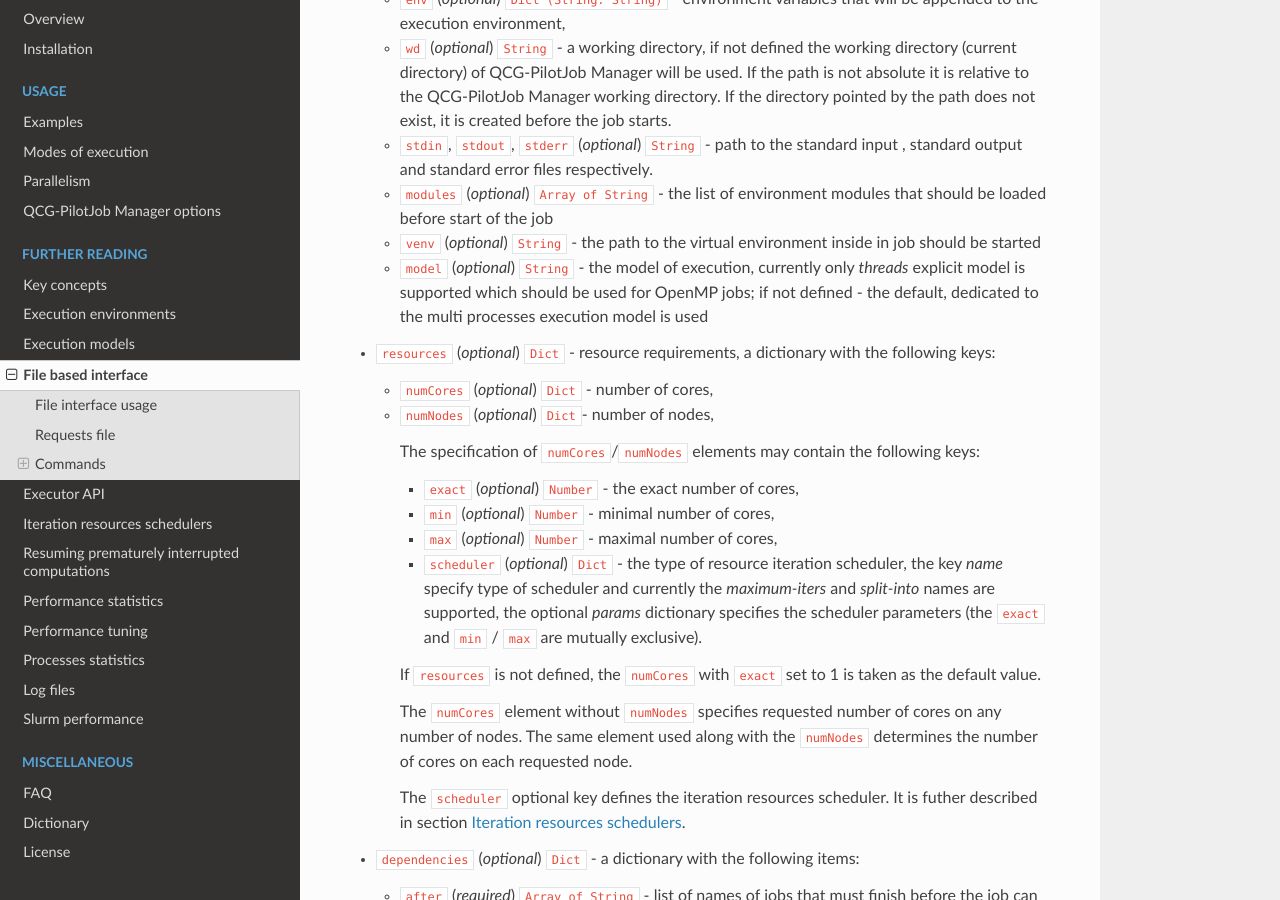
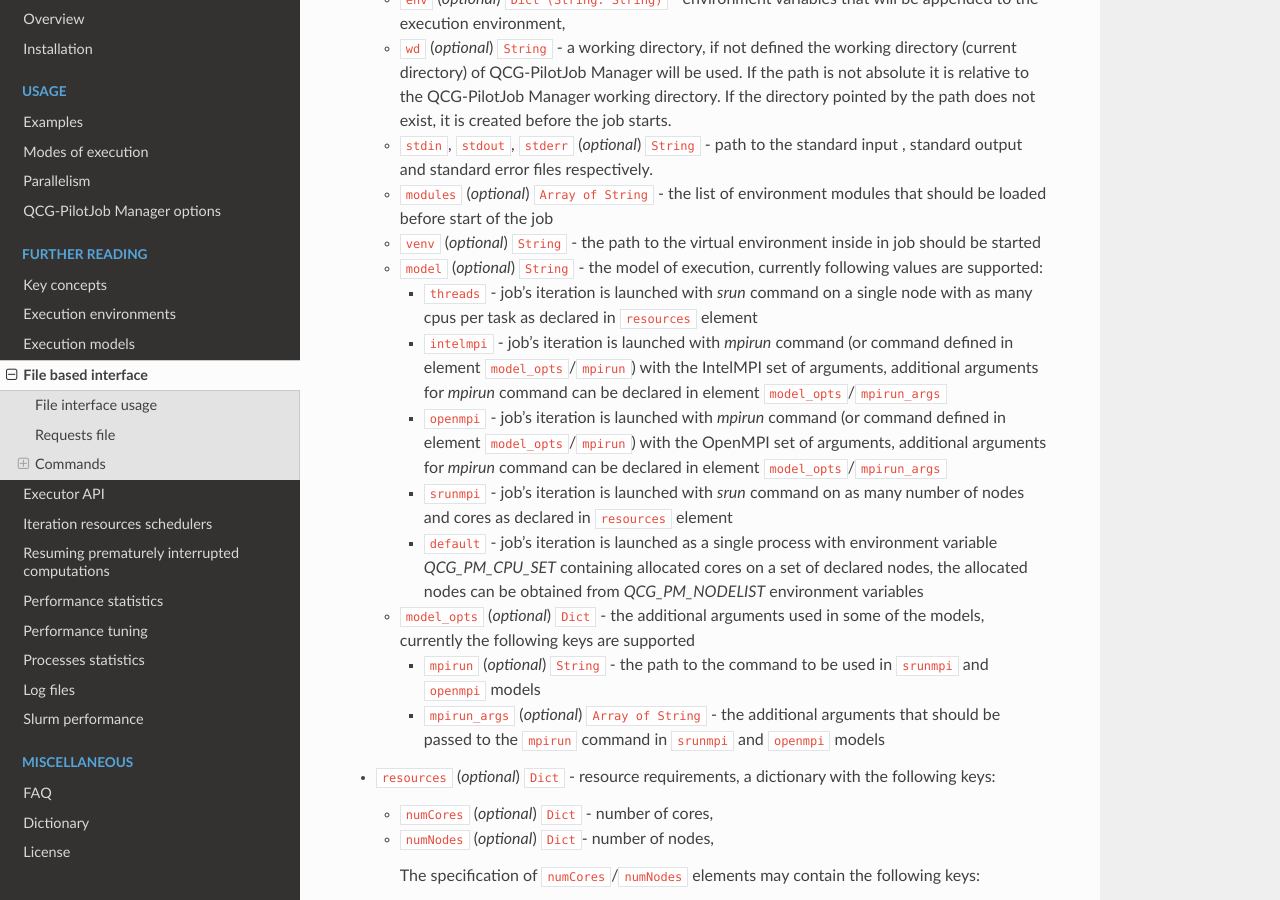
Before and after one commit to compat-project/QCG-PilotJob, a Sphinx documentation site: the page built from docs/fileinterface.rst, in a window 1280 px wide and 900 px high, scrolled down 1478 px. Built offline with Sphinx 7.4.7 and the Read the Docs theme 2.0.0, drawn with Linux system fonts in a browser that asks for light colours; pages that are not in the unit, such as notebooks, are missing from menus.

Commit message:
model_opts documentation

```diff
--- a/docs/fileinterface.rst
+++ b/docs/fileinterface.rst
@@ -72,9 +72,19 @@ The Job description is a dictionary with the following keys:
   - ``modules`` (*optional*) ``Array of String`` - the list of environment modules that should be
     loaded before start of the job
   - ``venv`` (*optional*) ``String`` - the path to the virtual environment inside in job should be started
-  - ``model`` (*optional*) ``String`` - the model of execution, currently only *threads* explicit model is supported
-    which should be used for OpenMP jobs; if not defined - the default,
-    dedicated to the multi processes execution model is used
+  - ``model`` (*optional*) ``String`` - the model of execution, currently following values are supported:
+
+    - ``threads`` - job's iteration is launched with *srun* command on a single node with as many cpus per task as declared in ``resources`` element
+    - ``intelmpi`` - job's iteration is launched with *mpirun* command (or command defined in element ``model_opts``/``mpirun``) with the IntelMPI set of arguments, additional arguments for *mpirun* command can be declared in element ``model_opts``/``mpirun_args``
+    - ``openmpi`` - job's iteration is launched with *mpirun* command (or command defined in element ``model_opts``/``mpirun``) with the OpenMPI set of arguments, additional arguments for *mpirun* command can be declared in element ``model_opts``/``mpirun_args``
+    - ``srunmpi`` - job's iteration is launched with *srun* command on as many number of nodes and cores as declared in ``resources`` element
+    - ``default`` - job's iteration is launched as a single process with environment variable *QCG_PM_CPU_SET* containing allocated cores on a set of declared nodes, the allocated nodes can be obtained from *QCG_PM_NODELIST* environment variables
+
+  - ``model_opts`` (*optional*) ``Dict`` - the additional arguments used in some of the models, currently the following keys are supported
+
+    - ``mpirun`` (*optional*) ``String`` - the path to the command to be used in ``srunmpi`` and ``openmpi`` models
+    - ``mpirun_args`` (*optional*) ``Array of String`` - the additional arguments that should be passed to the ``mpirun`` command in ``srunmpi`` and ``openmpi`` models
+
 
 - ``resources`` (*optional*) ``Dict`` - resource requirements, a dictionary with the following keys:
 
```
